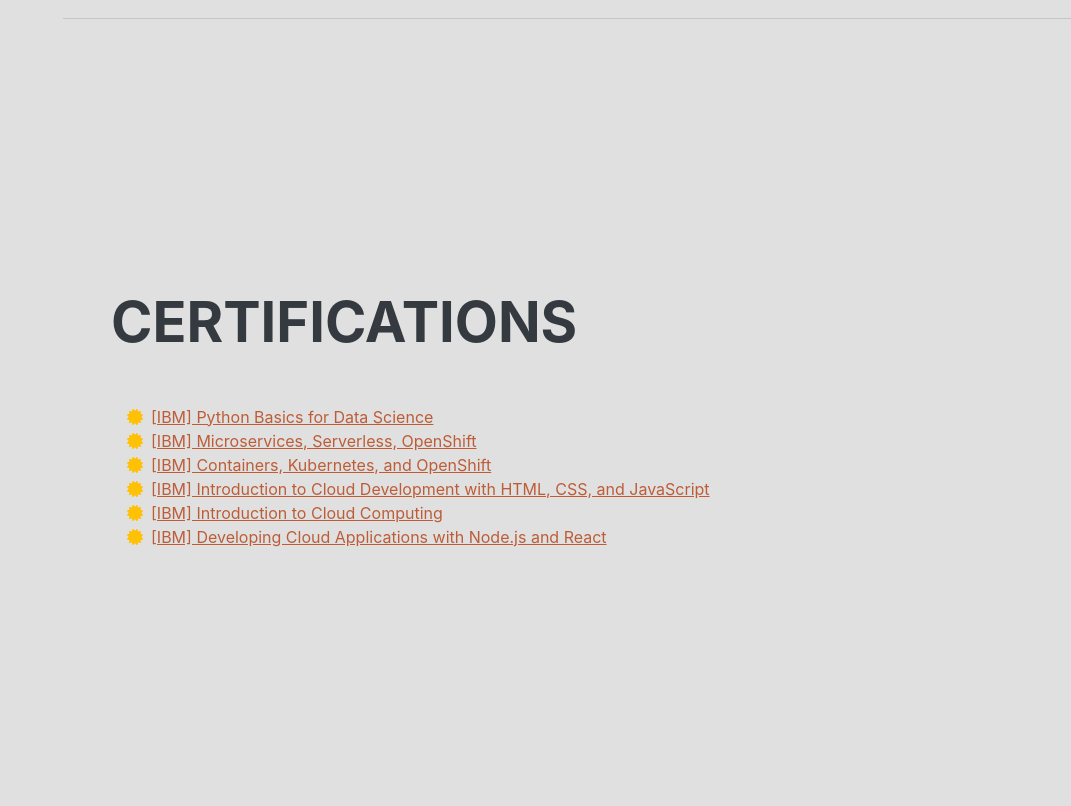
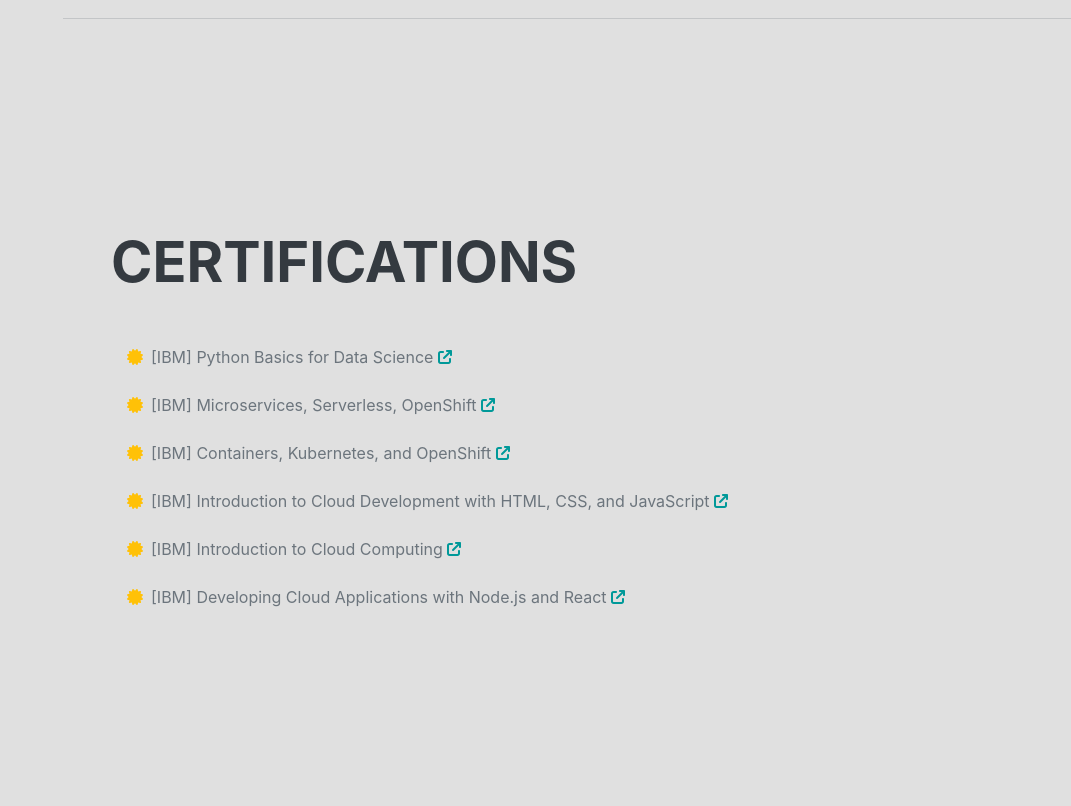
Before and after one commit to sethbang/dj-portfo, a Django app: page / in a window 1280 px wide. Shown: the part 3986-4792 px from the top of the page, without its empty margins (209-1280 px from the left). Run offline with Django 4.2, Linux system fonts and the light colour scheme; some libraries are stand-ins or nearby versions; some web fonts are replaced.

Commit message:
Changed certification section formatting

```diff
--- a/mainsite/templates/base.html
+++ b/mainsite/templates/base.html
@@ -162,33 +162,44 @@
                     <ul class="fa-ul mb-0">
                         <li>
                             <span class="fa-li"><i class="fas fa-certificate text-warning"></i></span>
+                            [IBM] Python Basics for Data Science
                             <a href='https://courses.edx.org/certificates/4e8929fc339c4ae99ed9eb76bee88d4f'
-                            target='_blank'>[IBM] Python Basics for Data Science</a>
+                            target='_blank'><i class="fa-solid fa-arrow-up-right-from-square text-primary"></i></a>
                         </li>
+                        <br>
                         <li>
                             <span class="fa-li"><i class="fas fa-certificate text-warning"></i></span>
+                            [IBM] Microservices, Serverless, OpenShift
                             <a href='https://courses.edx.org/certificates/c5ef23a4166a4735a886894312ca74e1'
-                            target='_blank'>[IBM] Microservices, Serverless, OpenShift</a>
+                            target='_blank'><i class="fa-solid fa-arrow-up-right-from-square text-primary"></i></a>
                         </li>
+                        <br>
                         <li>
                             <span class="fa-li"><i class="fas fa-certificate text-warning"></i></span>
+                            [IBM] Containers, Kubernetes, and OpenShift
                             <a href='https://courses.edx.org/certificates/a2832ea95e1a4ce0b4e06063d3c9ed91'
-                            target='_blank'>[IBM] Containers, Kubernetes, and OpenShift</a>
+                            target='_blank'><i class="fa-solid fa-arrow-up-right-from-square text-primary"></i></a>
                         </li>
+                        <br>
                         <li>
                             <span class="fa-li"><i class="fas fa-certificate text-warning"></i></span>
+                            [IBM] Introduction to Cloud Development with HTML, CSS, and JavaScript
                             <a href='https://courses.edx.org/certificates/9ad44356c2bf4a49a21a89d03bb99d46'
-                            target='_blank'>[IBM] Introduction to Cloud Development with HTML, CSS, and JavaScript</a>
+                            target='_blank'><i class="fa-solid fa-arrow-up-right-from-square text-primary"></i></a>
                         </li>
+                        <br>
                         <li>
                             <span class="fa-li"><i class="fas fa-certificate text-warning"></i></span>
+                            [IBM] Introduction to Cloud Computing
                             <a href='https://courses.edx.org/certificates/4f70281aadee43bf8c5934f5dca6642f'
-                            target='_blank'>[IBM] Introduction to Cloud Computing</a>
+                            target='_blank'><i class="fa-solid fa-arrow-up-right-from-square text-primary"></i></a>
                         </li>
+                        <br>
                         <li>
                             <span class="fa-li"><i class="fas fa-certificate text-warning"></i></span>
+                            [IBM] Developing Cloud Applications with Node.js and React
                             <a href='https://courses.edx.org/certificates/da2e6207b29044688c654297d9548a6c'
-                            target='_blank'>[IBM] Developing Cloud Applications with Node.js and React</a>
+                            target='_blank'><i class="fa-solid fa-arrow-up-right-from-square text-primary"></i></a>
                         </li>
                     </ul>
                 </div>
```
